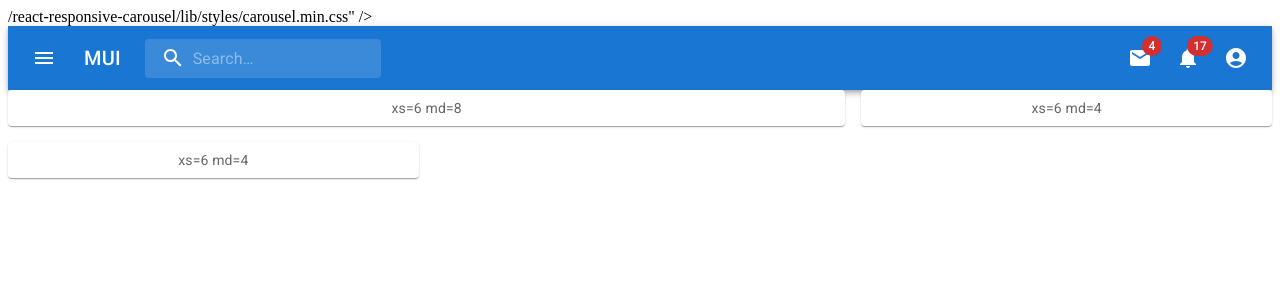
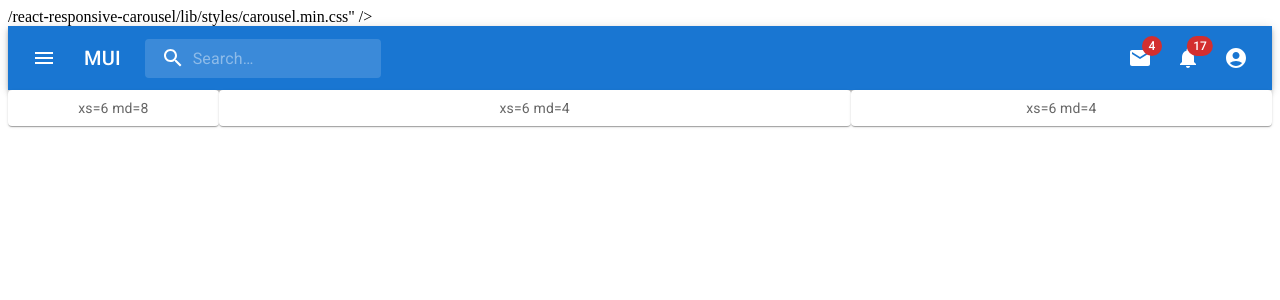
Before and after one commit to chinnamanip93/sampleReactChat, a React (Vite) app in the folder Client/: page /Home in a window 1280 px wide. Shown: the top 300 px of the page. Built offline with nearby package versions, Linux system fonts and the light colour scheme.

Commit message:
home page desigen modeified

```diff
--- a/Client/src/pages/Home/Home.jsx
+++ b/Client/src/pages/Home/Home.jsx
@@ -21,16 +21,15 @@ export default function FullWidthGrid() {
     <>
       <Box sx={{ flexGrow: 1 }}>
         <Header />
-        <Grid container spacing={2}>
-          <Grid size={{ xs: 4, md: 8 }}>
+        <Grid container spacing={0}>
+          <Grid size={{ xs: 2 }}>
             <Item>xs=6 md=8</Item>
           </Grid>
-
-          <Grid size={{ xs: 6, md: 4 }}>
+          <Grid size={{ xs: 6 }}>
             <Item>xs=6 md=4</Item>
           </Grid>
 
-          <Grid size={{ xs: 2, md: 4 }}>
+          <Grid size={{ xs: 4 }}>
             <Item>xs=6 md=4</Item>
           </Grid>
         </Grid>
```
